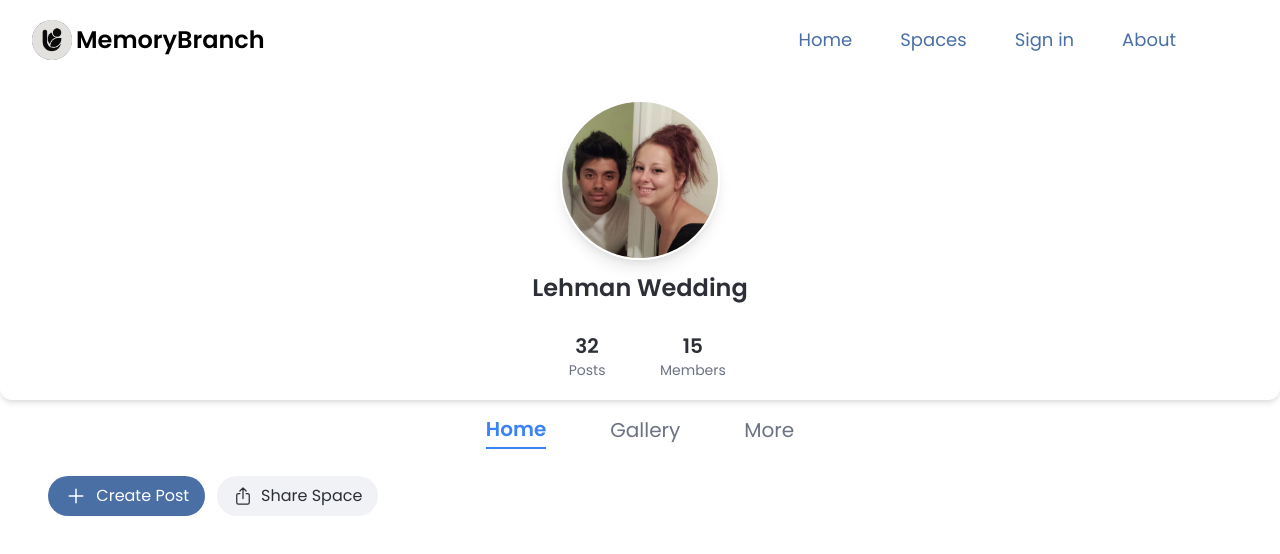
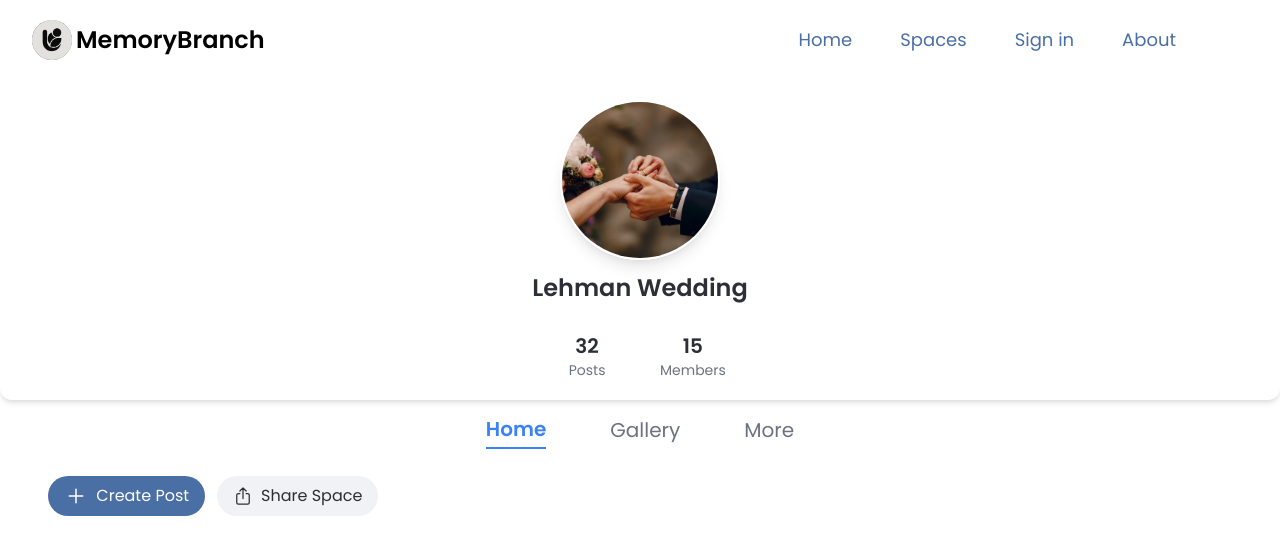
Before and after one commit to SoftSteve/mediaweb-frontend, a React (Create React App) app: page /about in a window 1280 px wide. Shown: the top 554 px of the page. Built offline with nearby package versions, Linux system fonts and the light colour scheme; no server answers.

Commit message:
force aspect and adjust for landscape for wide images

```diff
--- a/src/AboutPage.jsx
+++ b/src/AboutPage.jsx
@@ -20,9 +20,13 @@ export default function AboutPage() {
               {/* Foreground content */}
               <div className="relative z-10 flex flex-col h-full items-center justify-center gap-3 text-secondary">
                 {/* Avatar */}
-                <div className="h-40 w-40 rounded-full bg-cover bg-center shadow-lg border-2 border-white"
-                  style={{ backgroundImage: `url('/brosis.jpeg')` }}
+                <div className="h-40 w-40 rounded-full overflow-hidden shadow-lg border-2 border-white">
+                <img
+                  src="/wedding.jpg"
+                  alt="Profile"
+                  className="h-full w-full object-cover"
                 />
+              </div>
 
                 {/* Title */}
                 <h1 className="text-2xl font-semibold">Lehman Wedding</h1>
--- a/src/components/SpaceRoom/Post.jsx
+++ b/src/components/SpaceRoom/Post.jsx
@@ -6,6 +6,17 @@ import 'swiper/css/pagination';
 import { FaRegComment, FaEllipsisH, FaHeart } from 'react-icons/fa';
 import PostOptions from './PostOptions';
 import CommentSection from './Comment';
+
+
+function getAspectClass(width, height) {
+  if (!width || !height) return 'aspect-[4/5]';
+
+  const ratio = width / height;
+
+  if (ratio > 1.91) return 'aspect-[1.91/1]';
+  if (ratio < 0.8) return 'aspect-[4/5]';
+  return 'aspect-[1/1]';
+}
 
 function PostHeader({ avatar, name, time, onOptions }) {
   return (
@@ -28,14 +39,27 @@ function PostHeader({ avatar, name, time, onOptions }) {
 }
 
 function PostGallery({ images }) {
+  const [aspectClass, setAspectClass] = useState('aspect-[4/5]');
+
+  useEffect(() => {
+    if (!images.length) return;
+
+    const img = new Image();
+    img.src = images[0].image;
+    img.onload = () => {
+      setAspectClass(getAspectClass(img.width, img.height));
+    };
+  }, [images]);
+
   if (!images.length) return null;
+
   return (
     <Swiper
       modules={[Pagination, Zoom]}
       zoom
       slidesPerView={1}
-      className="aspect-[4/5] w-full overflow-hidden md:rounded-md md:border border-gray-400 md:border-0"
-      pagination={{ clickable: false, type: "bullets", dynamicBullets: true }}
+      className={`${aspectClass} w-full overflow-hidden md:rounded-md md:border border-gray-400 md:border-0`}
+      pagination={{ clickable: false, type: 'bullets', dynamicBullets: true }}
     >
       {images.map((img, i) => (
         <SwiperSlide key={img.id ?? i}>
```
